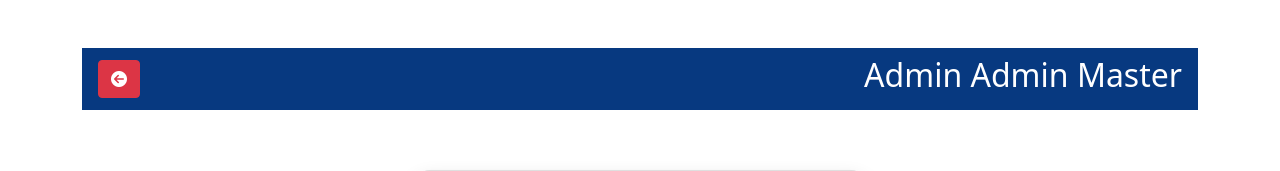
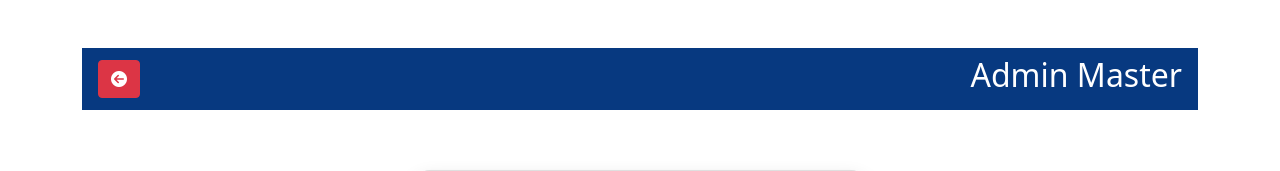
Before and after one commit to JanviParmar7/Python-Assignment-1, a Flask app: page /adduser in a window 1280 px wide. Shown: the top 171 px of the page. Run offline with Flask 2, Linux system fonts and the light colour scheme; some libraries are stand-ins or nearby versions.

Commit message:
update proper Heading

```diff
--- a/templates/add_user.html
+++ b/templates/add_user.html
@@ -6,7 +6,7 @@
         <a href="{{ url_for('display') }}" class="btn btn-danger mx-3" onclick="return confirm('Are you sure you want to go back?');">
           <i class="fa-solid fa-circle-arrow-left"></i>
         </a>
-        <h2 class="heading px-3">Admin Admin Master</h2>
+        <h2 class="heading px-3">Admin Master</h2>
     </nav>
 
     <div class="container py-5 h-100 ">
```
